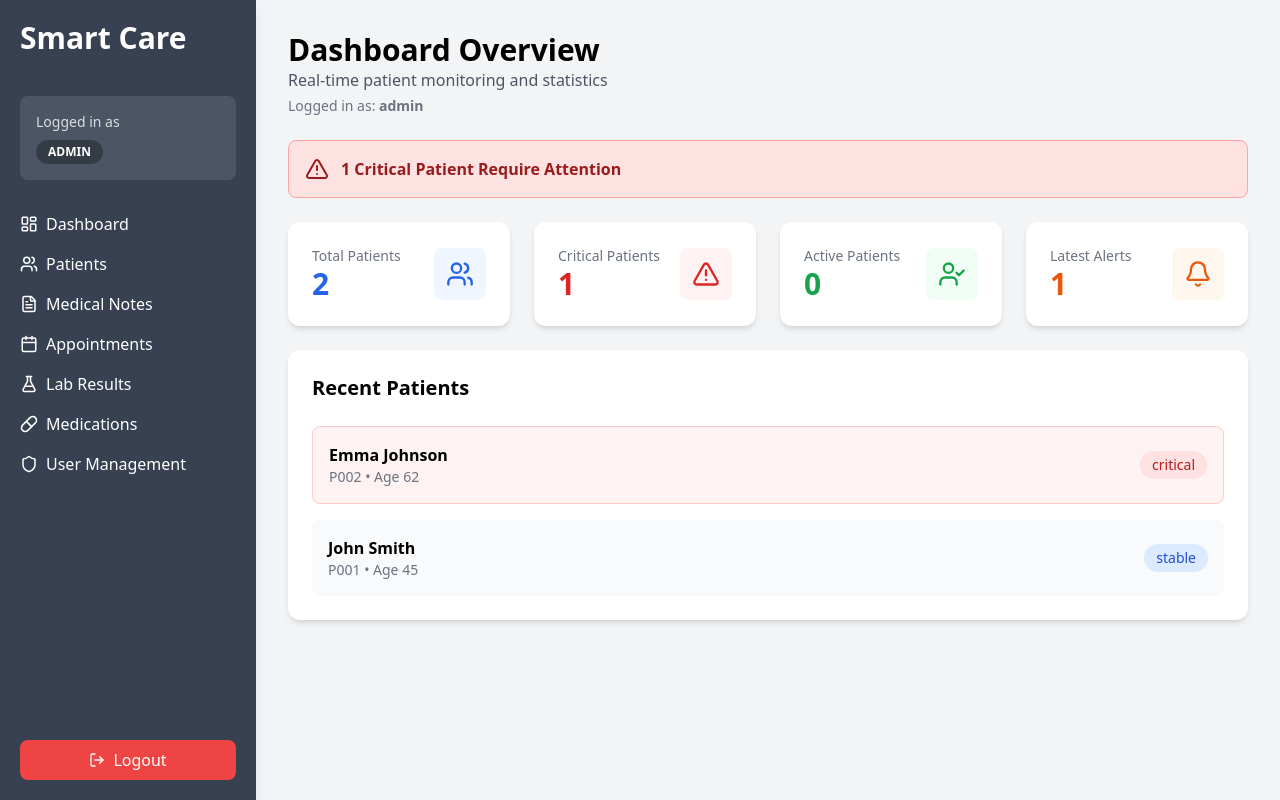
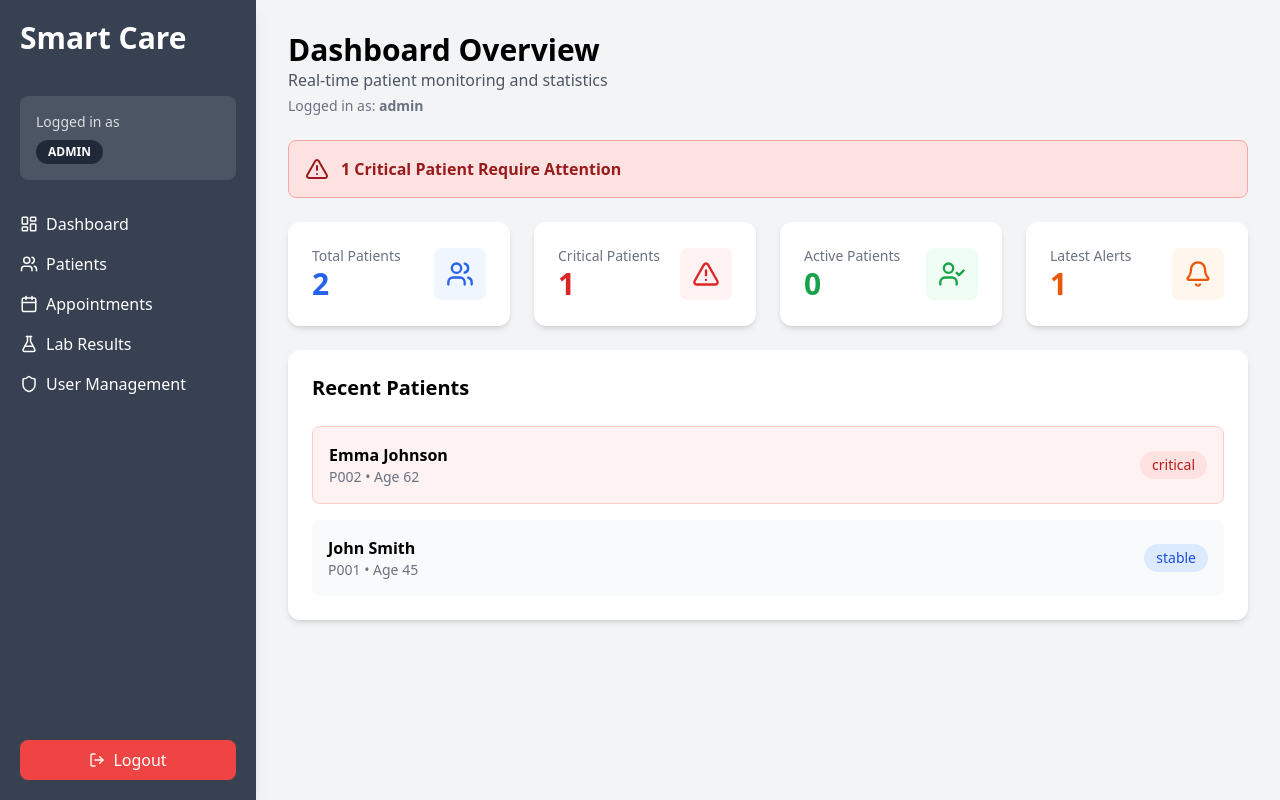
Before and after one commit to Nutt2761/Smart_Care_Monitor-Database-Devops-, a React (Vite) app in the folder smart-care/: page /dashboard in a window 1280 px wide. Built offline with nearby package versions, Linux system fonts and the light colour scheme; sample sign-in values are in the browser's storage.

Commit message:
ลบเมนู Medical Notes ออกจาก role  admin

```diff
--- a/smart-care/src/layouts/MainLayout.jsx
+++ b/smart-care/src/layouts/MainLayout.jsx
@@ -6,7 +6,6 @@ import {
   Shield,
   Calendar,
   FlaskConical,
-  Pill,
   LogOut
 } from "lucide-react";
 
@@ -21,37 +20,11 @@ export default function MainLayout() {
     navigate("/login");
   };
 
-  // 🎨 Theme per role
-  const theme = {
-    admin: {
-      bg: "bg-gray-700",
-      sub: "bg-gray-600",
-      hover: "hover:text-gray-200"
-    },
-    doctor: {
-      bg: "bg-blue-600",
-      sub: "bg-blue-500",
-      hover: "hover:text-blue-200"
-    },
-    nurse: {
-      bg: "bg-pink-500",
-      sub: "bg-pink-400",
-      hover: "hover:text-pink-200"
-    },
-    patient: {
-      bg: "bg-green-600",
-      sub: "bg-green-500",
-      hover: "hover:text-green-200"
-    }
-  };
-
-  const currentTheme = theme[role] || theme.doctor;
-
   return (
     <div className="flex h-screen bg-gray-100">
 
       {/* Sidebar */}
-      <div className={`w-64 text-white shadow-lg p-5 flex flex-col justify-between ${currentTheme.bg}`}>
+      <div className="w-64 bg-gray-700 text-white shadow-lg p-5 flex flex-col justify-between">
 
         <div>
 
@@ -60,11 +33,13 @@ export default function MainLayout() {
           </h1>
 
           {/* User Info */}
-          <div className={`mb-8 p-4 rounded-lg ${currentTheme.sub}`}>
+          <div className="mb-8 bg-gray-600 p-4 rounded-lg">
             <p className="text-sm opacity-80">Logged in as</p>
             <p className="font-semibold truncate">{email}</p>
 
-            <span className="mt-2 inline-block px-3 py-1 rounded-full text-xs font-semibold bg-black/30">
+            <span
+              className="mt-2 inline-block px-3 py-1 rounded-full text-xs font-semibold bg-gray-800"
+            >
               {role?.toUpperCase()}
             </span>
           </div>
@@ -72,44 +47,45 @@ export default function MainLayout() {
           {/* Menu */}
           <nav className="space-y-4">
 
+            {/* Dashboard admin only */}
             {role === "admin" && (
-              <Link to="/dashboard" className={`flex items-center gap-2 ${currentTheme.hover}`}>
+              <Link to="/dashboard" className="flex items-center gap-2 hover:text-gray-300">
                 <LayoutDashboard size={18}/>
                 Dashboard
               </Link>
             )}
 
+            {/* Patients */}
             {(role === "admin" || role === "doctor" || role === "nurse") && (
-              <Link to="/patients" className={`flex items-center gap-2 ${currentTheme.hover}`}>
+              <Link to="/patients" className="flex items-center gap-2 hover:text-gray-300">
                 <Users size={18}/>
                 Patients
               </Link>
             )}
 
-            {(role === "admin" || role === "doctor" || role === "nurse") && (
-              <Link to="/notes" className={`flex items-center gap-2 ${currentTheme.hover}`}>
+            {/* ❌ เอา admin ออก */}
+            {(role === "doctor" || role === "nurse") && (
+              <Link to="/notes" className="flex items-center gap-2 hover:text-gray-300">
                 <FileText size={18}/>
                 Medical Notes
               </Link>
             )}
 
-            <Link to="/appointments" className={`flex items-center gap-2 ${currentTheme.hover}`}>
+            {/* Appointments */}
+            <Link to="/appointments" className="flex items-center gap-2 hover:text-gray-300">
               <Calendar size={18}/>
               Appointments
             </Link>
 
-            <Link to="/lab-results" className={`flex items-center gap-2 ${currentTheme.hover}`}>
+            {/* Lab Results */}
+            <Link to="/lab-results" className="flex items-center gap-2 hover:text-gray-300">
               <FlaskConical size={18}/>
               Lab Results
             </Link>
 
-            <Link to="/medications" className={`flex items-center gap-2 ${currentTheme.hover}`}>
-              <Pill size={18}/>
-              Medications
-            </Link>
-
+            {/* User Management */}
             {role === "admin" && (
-              <Link to="/users" className={`flex items-center gap-2 ${currentTheme.hover}`}>
+              <Link to="/users" className="flex items-center gap-2 hover:text-gray-300">
                 <Shield size={18}/>
                 User Management
               </Link>
```
